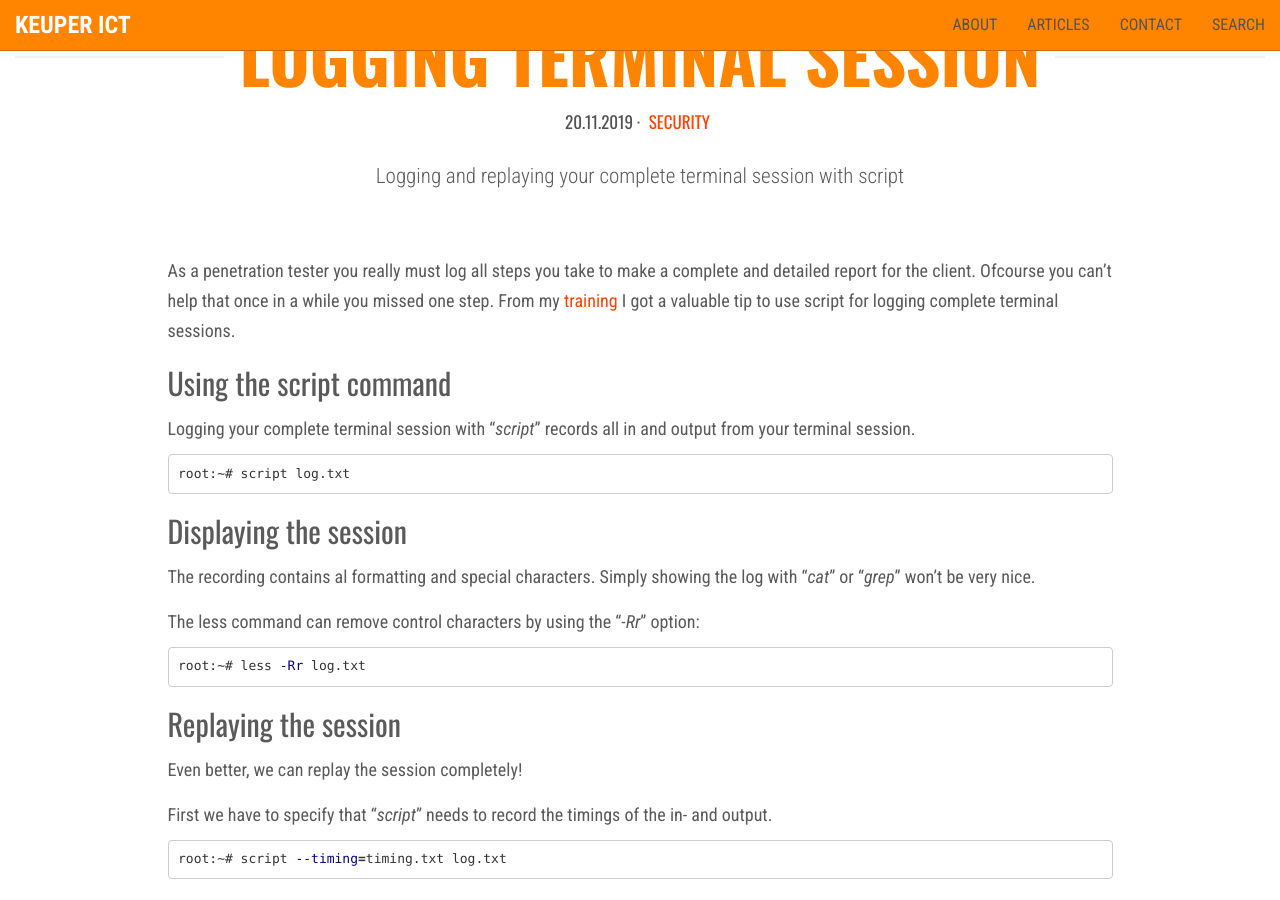
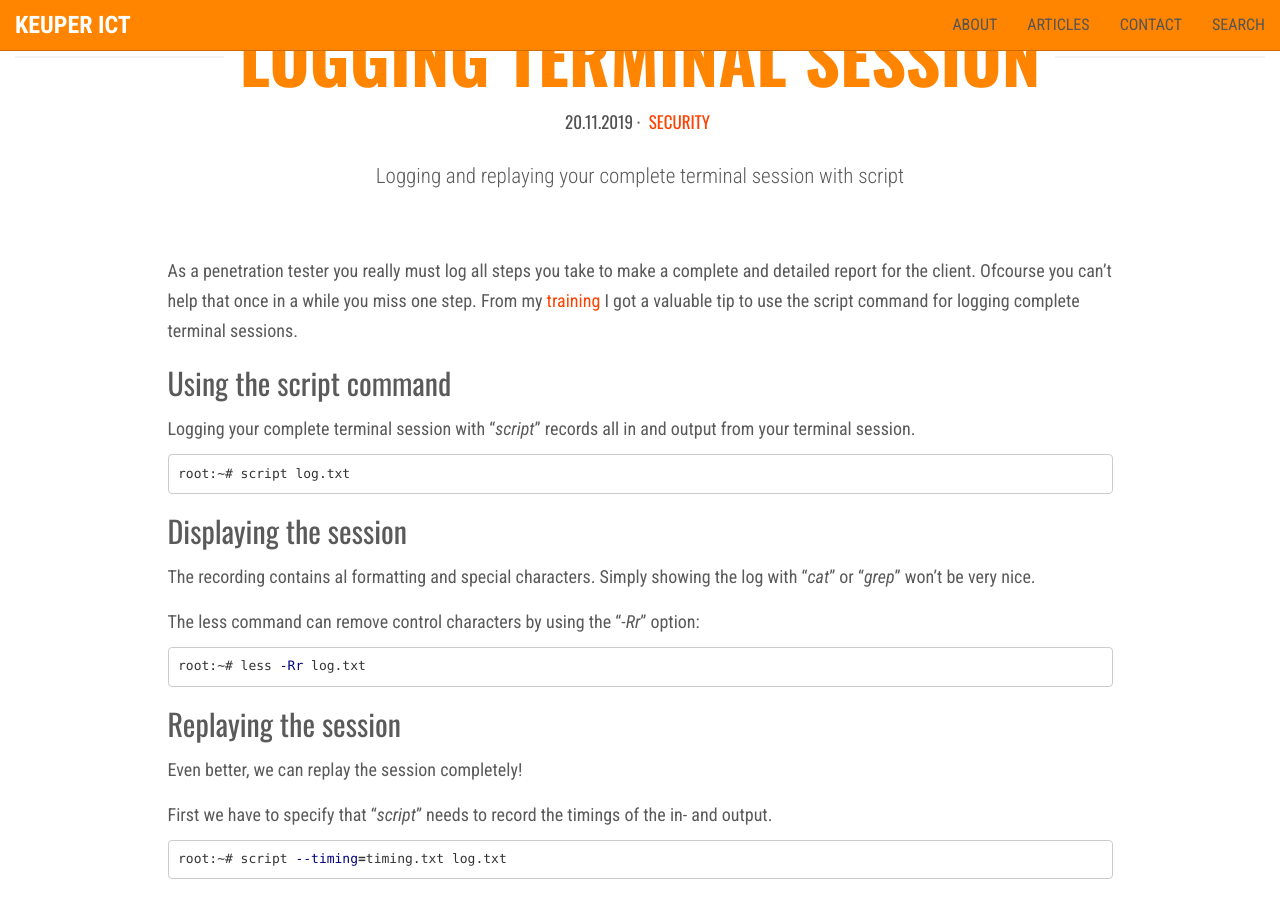
Before and after one commit to jkeuper/jkeuper.github.io, a Jekyll site: the page built from _posts/2019-11-20-logging-terminal-session.md, in a window 1280 px wide and 900 px high, scrolled down 559 px. Built offline with Jekyll 4.4.1, drawn with Linux system fonts in a browser that asks for light colours; nearby versions of some CDN libraries.

Commit message:
Fixed typo

```diff
--- a/_posts/2019-11-20-logging-terminal-session.md
+++ b/_posts/2019-11-20-logging-terminal-session.md
@@ -9,8 +9,8 @@ lead_text: 'Logging and replaying your complete terminal session with script'
 
 As a penetration tester you really must log all steps you take to make a
 complete and detailed report for the client. Ofcourse you can't help that
-once in a while you missed one step. From my [training](/posts/security/2019/11/18/pwk-live-course/)
-I got a valuable tip to use script for logging complete terminal
+once in a while you miss one step. From my [training](/posts/security/2019/11/18/pwk-live-course/)
+I got a valuable tip to use the script command for logging complete terminal
 sessions.
 
 ## Using the script command
```
